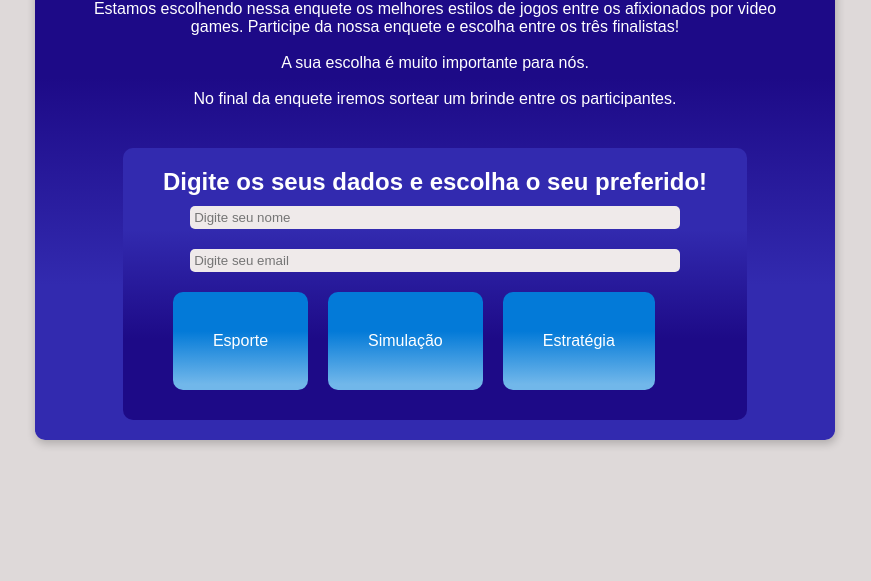
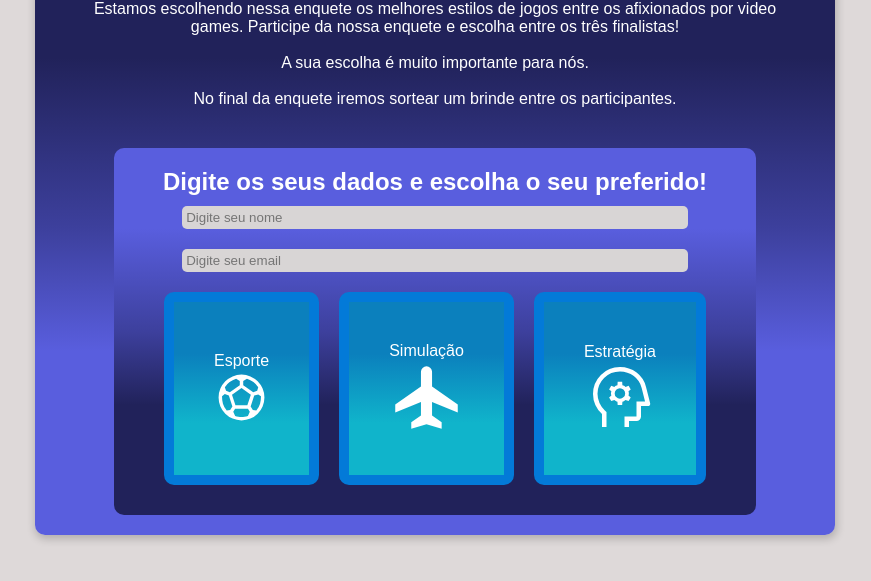
Before and after one commit to bibiritriz/Projeto-02---M-dulo-01, a plain HTML site: page index.html in a window 1280 px wide. Shown: the part 77-658 px from the top of the page, without its empty margins (205-1076 px from the left). Drawn offline with Linux system fonts and the light colour scheme.

Commit message:
closes #4 - Icons

```diff
--- a/index.html
+++ b/index.html
@@ -31,12 +31,15 @@
           <div class="votacao">
             <div class="enquete">
               Esporte
+              <object data="sports_soccer_48dp_FFFFFF_FILL0_wght400_GRAD0_opsz48.svg" type="image/svg+xml" width="100%"></object>
             </div>
             <div class="enquete">
               Simulação
+              <object data="flight_48dp_FFFFFF_FILL0_wght400_GRAD0_opsz48.svg" type="image/svg+xml" width="100%"></object>
             </div>
             <div class="enquete">
               Estratégia
+              <object data="psychology_48dp_FFFFFF_FILL0_wght400_GRAD0_opsz48.svg" type="image/svg+xml" width="100%"></object>
             </div>
           </div>
         </div>
--- a/style.css
+++ b/style.css
@@ -11,8 +11,8 @@ body {
 }
 
 .container {
-  background: rgb(50, 42, 175);
-  background: linear-gradient(0deg, rgba(50, 42, 175, 1) 30%, rgba(29, 10, 135, 1) 70%);
+  background: rgb(89,94,222);
+background: linear-gradient(0deg, rgba(89,94,222,1) 30%, rgba(61,64,157,1) 50%, rgba(33,34,90,1) 78%);
   margin: auto;
 
   width: 800px;
@@ -36,34 +36,35 @@ h1 {
   text-align: center;
 }
 
-.subtitulo{
+.subtitulo {
   margin-top: 10px;
   margin-bottom: 40px;
 }
 
 .flex-container {
   display: flex;
-  flex-direction:row;
+  flex-direction: row;
   justify-content: space-around;
 }
 
 .cadastro {
-  background: rgb(29, 10, 135);
-  background: linear-gradient(0deg, rgba(29, 10, 135, 1) 30%, rgba(50, 42, 175, 1) 70%);
+  background: rgb(33,34,90);
+background: linear-gradient(0deg, rgba(33,34,90,1) 30%, rgba(61,64,157,1) 50%, rgba(89,94,222,1) 78%);
 
   padding: 20px 40px;
   border-radius: 10px;
 }
 
-.votacao{
+.votacao {
   display: flex;
   flex-direction: row;
+  justify-content: space-between;
 }
 
-input{
-  background-color: #efeaea;
+input {
+  background-color: #d8d5d5;
   border-radius: 5px;
-  border:none;
+  border: none;
   padding: 4px;
   width: 90%;
   margin: 10px;
@@ -74,18 +75,21 @@ input:hover {
   transition: 0.5s;
 }
 
-input:focus{
+input:focus {
   outline: none;
   background-color: #ffffff;
   box-shadow: 0 0 10px rgba(50, 42, 175, 1);
 }
 
 .enquete {
-  background: rgb(113, 183, 234);
-  background: linear-gradient(0deg, rgba(113, 183, 234, 1) 6%, rgba(3, 122, 216, 1) 60%);
-
-
-  border: 10px;
+  background: rgb(16, 180, 203);
+  background: linear-gradient(0deg, rgba(16, 180, 203, 1) 30%, rgba(11, 128, 189, 1) 70%);
+  border: 10px solid rgba(11, 128, 189, 1);
+  text-align: center;
+  display: flex;
+  align-items: center;
+  flex-direction: column;
+  justify-content: center;
   border-radius: 10px;
   border-color: rgba(3, 122, 216, 1);
   padding: 40px;
```
Also changed, not shown: flight_48dp_FFFFFF_FILL0_wght400_GRAD0_opsz48.svg (added), psychology_48dp_FFFFFF_FILL0_wght400_GRAD0_opsz48.svg (added), sports_soccer_48dp_FFFFFF_FILL0_wght400_GRAD0_opsz48.svg (added).
